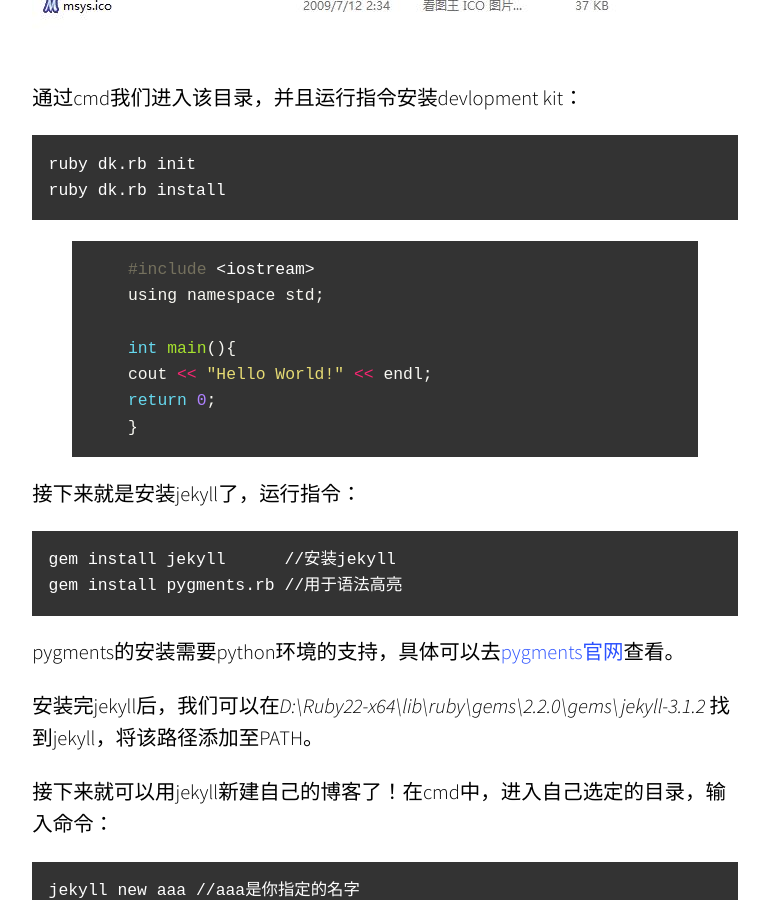
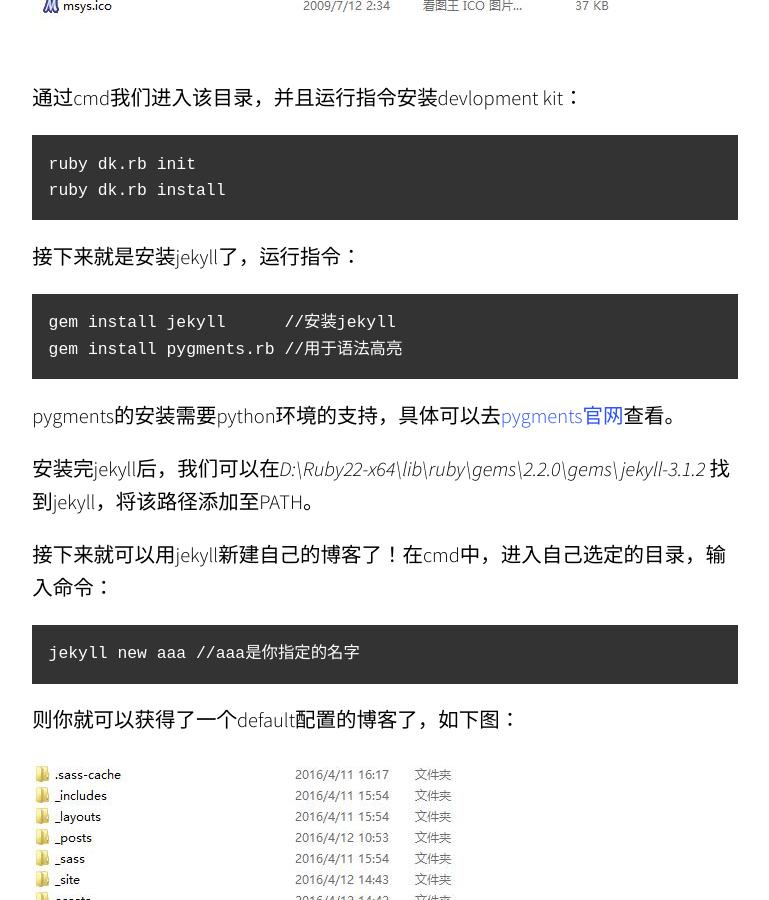
Before and after one commit to YangShuailing/hujunyu1222.github.io, a Jekyll site: the page built from _posts/2016-04-12-first-post.markdown, in a window 1280 px wide and 900 px high, scrolled down 1819 px. Shown: the whole window, without its empty margins (255-1024 px from the left). Built offline with Jekyll 4.4.1, drawn with Linux system fonts in a browser that asks for light colours; nearby versions of some CDN libraries; some web fonts are replaced; comment, search, counter and statistics services are not loaded.

Commit message:
change template

```diff
--- a/_posts/2016-04-12-first-post.markdown
+++ b/_posts/2016-04-12-first-post.markdown
@@ -40,17 +40,6 @@ Jekyll是默认支持markdown语法的，[markdown语法](http://daringfireball.
     ruby dk.rb init
     ruby dk.rb install
 
-{% highlight c %}
-
-    #include <iostream>
-    using namespace std;
-
-    int main(){
-    cout << "Hello World!" << endl;
-    return 0;
-    }
-
-{% endhighlight c%}
 
 
 接下来就是安装jekyll了，运行指令：
```
